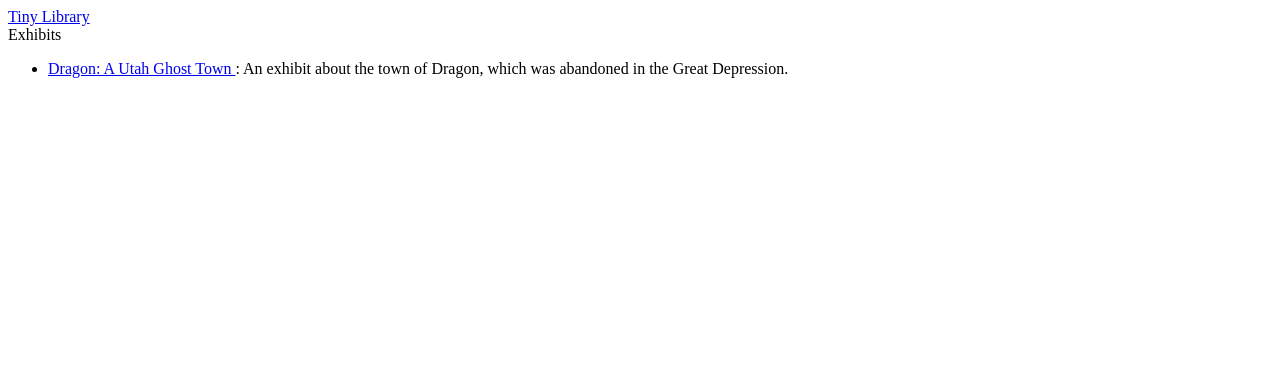
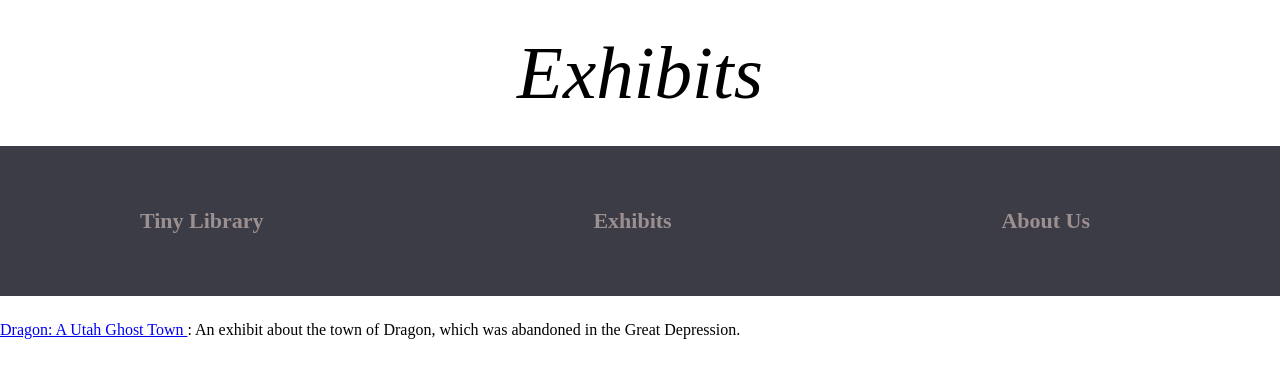
Before and after one commit to nanythemummy/tinyarchive, a Django app: page /exhibit/ in a window 1280 px wide. Shown: the top 378 px of the page. Run offline with Django 4.2, Linux system fonts and the light colour scheme; data comes from the database, SQL or seed files in the repository; both versions use the stored data as it was after the commit.

Commit message:
Add home.css and base css style

```diff
--- /dev/null
+++ b/tinyarchive/archive/static/css/home.css
@@ -0,0 +1,89 @@
+*{
+    list-style-type: none;
+    padding: 0;
+    margin: 0;
+}
+
+.page_title{
+    text-align: center;
+    font-size: 36px;
+    font-style:italic;
+    color:black;
+    width: auto;
+    height: 200px;
+    position: relative;
+}
+
+.page_title .first{
+    /* display: flex;
+    justify-content: center;
+    align-items: center; */
+    margin: 0;
+    position: absolute;
+    right: 50%;
+    top: 0;
+    font-size: 75px;
+
+}
+
+.page_title .second{
+    margin-top: -45px;
+    position: absolute;
+    left: 50%;
+    top: 50%;
+    font-size: 65px;
+    /* display: flex;
+    justify-content: center;
+    align-items: center; */
+}
+
+.breadcrumb {
+    color:black;
+}
+
+.intro {
+    margin-top: -15px;
+    margin-bottom: 25px;
+    text-align : center;
+    font-family:"Arial";
+    color:black;
+    font-size: 22px;
+    font-style:italic;
+    font-family: italic;
+}
+
+.intro:hover{
+    font-weight: bold;
+}
+
+
+
+/* image */
+.images{
+    width: 100%;
+    margin-left: 1%;
+    margin-right: 1%;
+    margin-bottom: 5%;
+    display: flex;
+    flex-wrap: wrap;
+    flex-direction: row;
+    text-align: center;
+}
+
+.images .images-top,
+.images .images-bottom{
+    display: flex;
+    justify-content: center;
+    align-items: center;;
+    width: 100%;
+    height: 100%;
+}
+
+
+
+.images img{
+    width: 100%;
+    max-width: 300px;
+    min-height: 300px;
+    max-height: 304px;
+}
--- a/tinyarchive/archive/static/css/style.css
+++ b/tinyarchive/archive/static/css/style.css
@@ -1,3 +1,52 @@
-h1{
-    color:blueviolet;
+/* title */
+.title{
+    font-family:italic;
+    font-style:italic;
+    font-size: 75px;
+    text-align: center;
+    margin: 30px 0;
 }
+
+/* list */
+.container{
+    margin: 0;
+    padding:0;
+    list-style: none;
+    width:auto;
+    height:150px;
+    text-align: center;
+    display: flex;
+    flex-wrap: nowrap;
+    flex-direction: row;
+    justify-content: space-around;
+    align-items: center;
+    background-color: rgb(60,60,70);
+    margin-bottom: 25px;
+}
+
+.container > li{
+    margin-left: -50px;
+}
+
+.container > li > a{
+    color: rgb(77, 76, 76);
+    font-size: 22px;
+    text-decoration: none;
+}
+
+.container li a{
+    color: rgb(155, 143, 143);
+    cursor: pointer;
+    transition: .5s;
+    transition-delay: clac(var(--i)*.1s);
+    font-weight: bold;
+}
+
+.container li a:hover{
+   color: #fff;
+   text-shadow: 0 0 10px #fff,
+   0 0 20px #fff,
+   0 0 30px #fff,
+   0 0 50px #fff,
+   0 0 70px #fff
+}
--- a/tinyarchive/exhibit/templates/exhibit/index.html
+++ b/tinyarchive/exhibit/templates/exhibit/index.html
@@ -1,12 +1,26 @@
 {% extends 'base.html' %}
 {% load static %}
 {% block content %}
-<div class="breadcrumb">
-    <a href="/"> Tiny Library </a>
-</div>
-<div class="page_title">
+
+<div class="title">
     Exhibits
 </div>
+
+
+<!-- menue bar -->
+<ul class="container">
+    <li>
+        <a href="/">Tiny Library</a>
+    </li>
+    <li>
+        <a href="exhibit/"> Exhibits </a>
+    </li>
+    <li>
+        <a href="about us/"> About Us</a>
+    </li>
+
+</ul>
+
 <div class="content">
     {% if exhibits %}
     <ul>
--- a/tinyarchive/templates/base.html
+++ b/tinyarchive/templates/base.html
@@ -6,6 +6,7 @@
     <meta charset="utf-8">
     <meta name="viewport" content="width=device-width, initial-scale=1">
     <link rel="stylesheet" href="{% static 'css/style.css' %}"/>
+    <link rel="stylesheet" href="{% static 'css/home.css' %}"/>
     <title>"The Tiny Library"</title>
 </head>
 
```
Also changed, not shown: tinyarchive/archive/templates/archive/index.html (+20 -7 lines), tinyarchive/templates/home.html (+0 -134 lines), tinyarchive/archive/static/css/index.css (added), tinyarchive/db.sqlite3, 1 other file.
